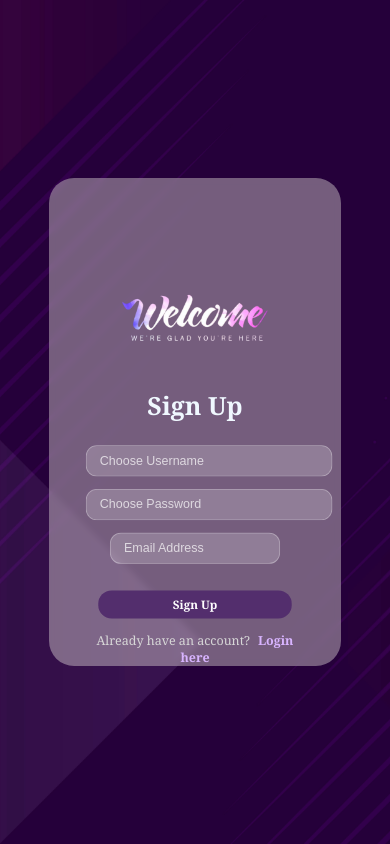
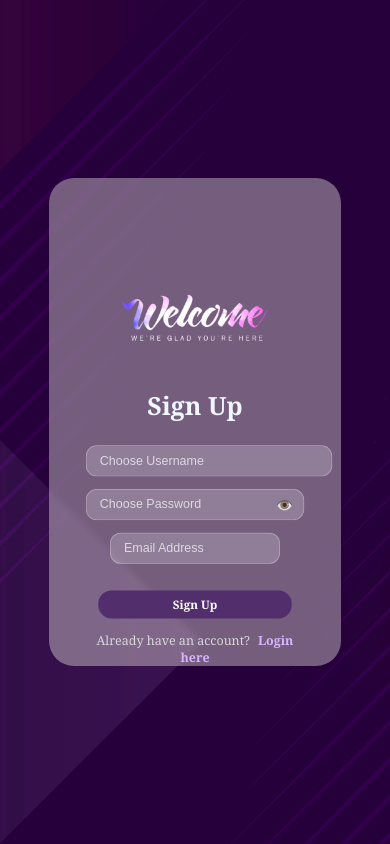
Before and after one commit to MrPralay/Login-Backend-Web, a plain HTML site: page client/register.html in a window 390 px wide. Drawn offline with Linux system fonts and the light colour scheme.

Commit message:
password box

```diff
--- a/client/forgot.css
+++ b/client/forgot.css
@@ -98,13 +98,34 @@ body {
 .input-group input {
   width: 80%;
   padding: 12px 20px;
-  margin-bottom: 20px;
   border-radius: 15px;
   border: 1px solid rgba(255, 255, 255, 0.3);
   background: rgba(255, 255, 255, 0.2);
   color: white;
   font-size: 16px;
   outline: none;
+}
+
+.password-wrapper {
+    position: relative;
+    width: 100%;
+    margin-bottom: 20px;
+    display: flex;
+    justify-content: center;
+    align-items: center;
+}
+
+.password-wrapper input {
+    margin-bottom: 0px; /* Reset margin for wrapper children */
+}
+
+.toggle-password {
+    position: absolute;
+    right: 15%;
+    cursor: pointer;
+    color: rgba(255, 255, 255, 0.8);
+    font-size: 20px;
+    user-select: none;
 }
 
 .input-group input::placeholder {
--- a/client/pralay2.css
+++ b/client/pralay2.css
@@ -89,6 +89,35 @@ body {
     border: 1px solid rgb(114, 109, 109);
     font-size: 16px;
     animation: passIn 0.7s ease-out forwards;
+}
+
+.password-wrapper {
+    position: relative;
+    width: 100%;
+    display: flex;
+    justify-content: center;
+    align-items: center;
+}
+
+.password-wrapper input {
+    margin: 13px 0px !important;
+}
+
+.toggle-password {
+    position: absolute;
+    right: 27%;
+    cursor: pointer;
+    color: rgb(114, 109, 109);
+    font-size: 18px;
+    user-select: none;
+    z-index: 10;
+}
+
+/* Mobile Adjustments for toggle */
+@media (max-width: 768px) {
+    .toggle-password {
+        right: 5%;
+    }
 }
 @keyframes passIn {
     from {
--- a/client/register.css
+++ b/client/register.css
@@ -103,6 +103,34 @@ body {
   font-size: 16px;
   outline: none;
   animation: passIn 0.7s ease-out forwards;
+}
+
+.password-wrapper {
+  position: relative;
+  width: 100%;
+  display: flex;
+  justify-content: center;
+  align-items: center;
+}
+
+.password-wrapper input {
+  margin: 8px 0px !important;
+}
+
+.toggle-password {
+  position: absolute;
+  right: 20%;
+  cursor: pointer;
+  color: rgba(255, 255, 255, 0.8);
+  font-size: 18px;
+  user-select: none;
+  z-index: 10;
+}
+
+@media (max-width: 768px) {
+  .toggle-password {
+    right: 5%;
+  }
 }
 
 .email-container {
--- a/client/register.html
+++ b/client/register.html
@@ -43,11 +43,14 @@
                 />
               </div>
               <div class="pass">
-                <input
-                  type="password"
-                  id="reg-password"
-                  placeholder="Choose Password"
-                />
+                <div class="password-wrapper">
+                  <input
+                    type="password"
+                    id="reg-password"
+                    placeholder="Choose Password"
+                  />
+                  <span class="toggle-password" onclick="togglePass('reg-password', this)">👁️</span>
+                </div>
               </div>
               <div class="email-container">
                 <input
--- a/client/register.js
+++ b/client/register.js
@@ -113,3 +113,14 @@ function moveNext(current, nextId) {
         document.getElementById(nextId).focus();
     }
 }
+
+function togglePass(inputId, icon) {
+    const input = document.getElementById(inputId);
+    if (input.type === "password") {
+        input.type = "text";
+        icon.innerText = "🔒";
+    } else {
+        input.type = "password";
+        icon.innerText = "👁️";
+    }
+}
```
Also changed, not shown: client/forgot.html (+8 -1 lines), client/forgot.js (+13 -0 lines), client/index.html (+4 -1 lines), client/pralay3.js (+11 -0 lines).
